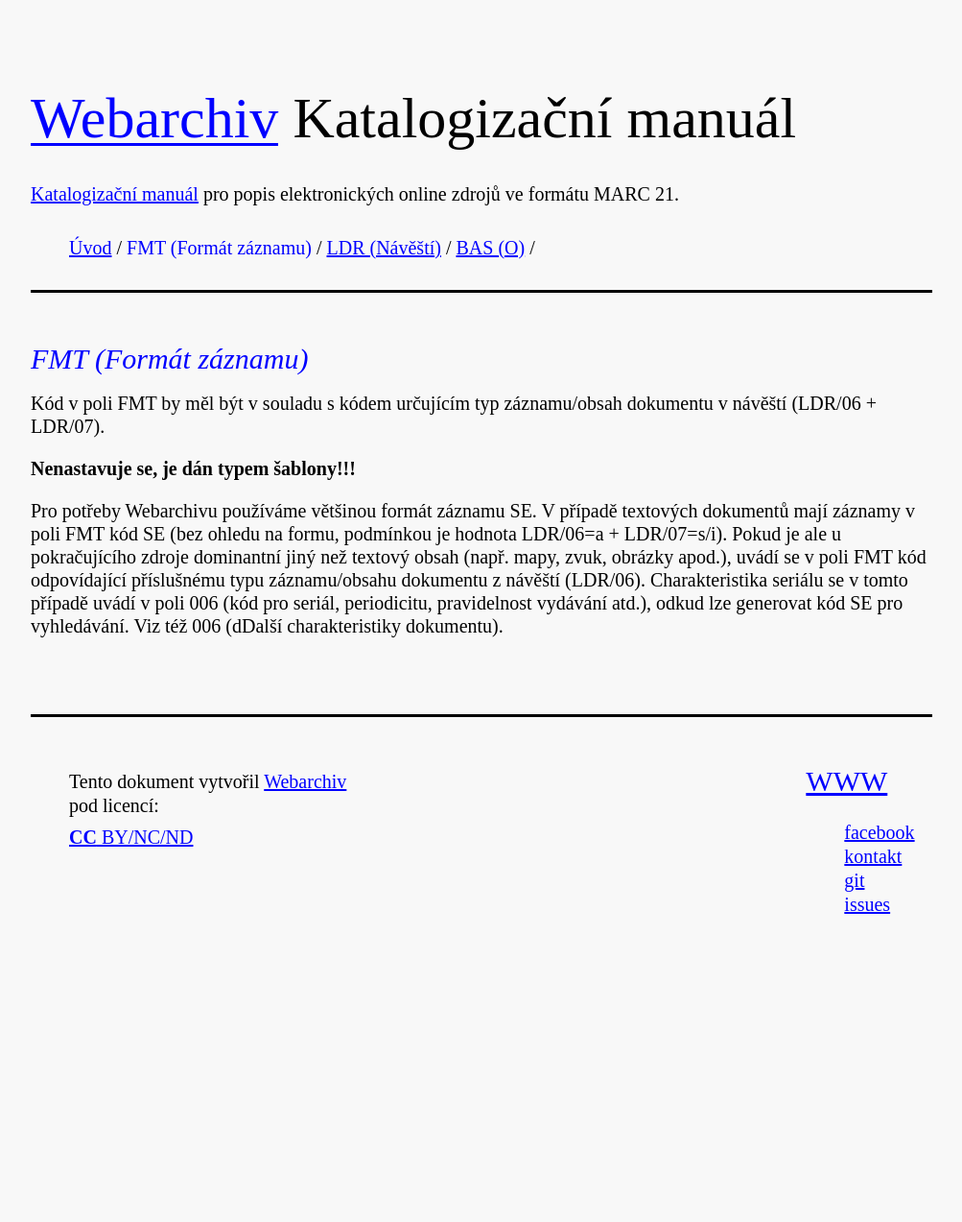
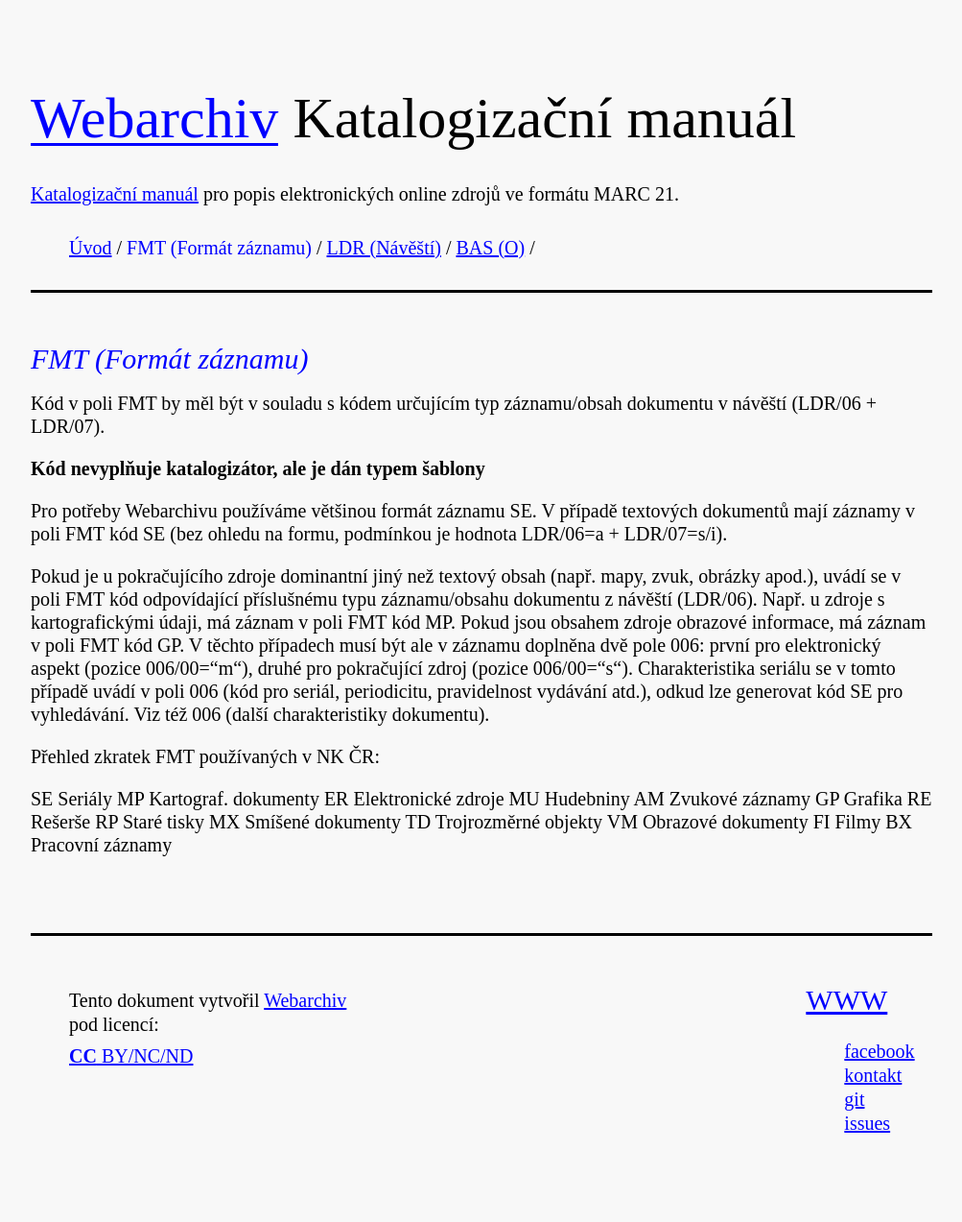
Before and after one commit to WebarchivCZ/katalogizacni-manual, a Jekyll site: the page built from _posts/2017-06-26-ftm-format-zaznamu.md, in a window 1280 px wide. Shown: the whole page at 96% size, without its empty margins (138-1141 px from the left). Built offline with Jekyll 4.4.1, drawn with Linux system fonts in a browser that asks for light colours; before the commit the page ends 1045 px from its top, so only the background shows below that.

Commit message:
refill FMT

```diff
--- a/_posts/2017-06-26-ftm-format-zaznamu.md
+++ b/_posts/2017-06-26-ftm-format-zaznamu.md
@@ -8,7 +8,24 @@
 
 Kód v poli FMT by měl být v souladu s kódem určujícím typ záznamu/obsah dokumentu v návěští (LDR/06 + LDR/07).
 
-**Nenastavuje se, je dán typem šablony!!!**
+**Kód nevyplňuje katalogizátor, ale je dán typem šablony**
 
 Pro potřeby Webarchivu používáme většinou formát záznamu SE. V případě textových dokumentů mají záznamy v poli FMT kód SE (bez ohledu na formu, podmínkou je hodnota LDR/06=a + LDR/07=s/i).
-Pokud je ale u pokračujícího zdroje dominantní jiný než textový obsah (např. mapy, zvuk, obrázky apod.), uvádí se v poli FMT kód odpovídající příslušnému typu záznamu/obsahu dokumentu z návěští (LDR/06). Charakteristika seriálu se v tomto případě uvádí v poli 006 (kód pro seriál, periodicitu, pravidelnost vydávání atd.), odkud lze generovat kód SE pro vyhledávání. Viz též  006 (dDalší charakteristiky dokumentu).
+
+Pokud je u pokračujícího zdroje dominantní jiný než textový obsah (např. mapy, zvuk, obrázky apod.), uvádí se v poli FMT kód odpovídající příslušnému typu záznamu/obsahu dokumentu z návěští (LDR/06).  Např. u zdroje s kartografickými údaji, má záznam v poli FMT kód MP. Pokud jsou obsahem zdroje obrazové informace, má záznam v poli FMT kód GP. V těchto případech musí být ale v záznamu doplněna dvě pole 006:  první pro elektronický aspekt (pozice 006/00=“m“), druhé pro pokračující zdroj (pozice 006/00=“s“). Charakteristika seriálu se v tomto případě uvádí v poli 006 (kód pro seriál, periodicitu, pravidelnost vydávání atd.), odkud lze generovat kód SE pro vyhledávání. Viz též  006 (další charakteristiky dokumentu).
+
+Přehled zkratek FMT používaných v NK ČR:
+
+SE    Seriály
+MP    Kartograf. dokumenty
+ER    Elektronické zdroje
+MU    Hudebniny
+AM    Zvukové záznamy
+GP    Grafika
+RE    Rešerše
+RP    Staré tisky
+MX    Smíšené dokumenty
+TD    Trojrozměrné objekty
+VM    Obrazové dokumenty
+FI    Filmy
+BX    Pracovní záznamy
```
